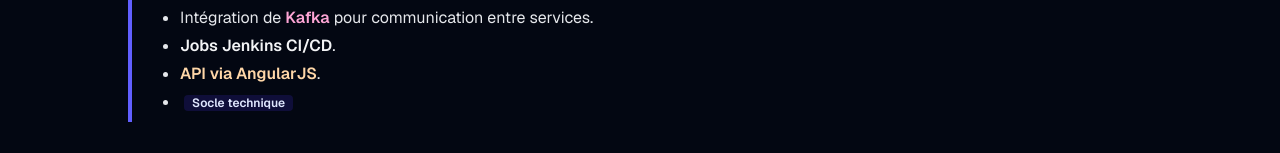
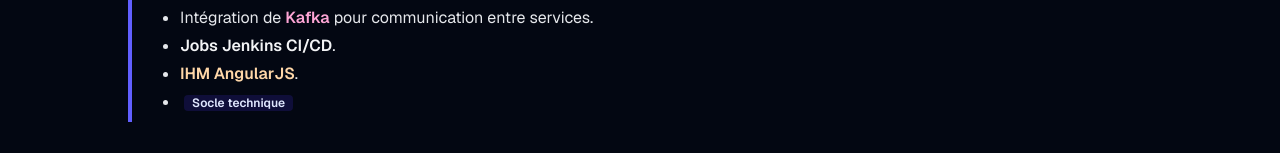
Before and after one commit to SimBienvenueHoulBoumi/porfolio-v2, a Next.js app: page / in a window 1280 px wide. Shown: the part 2128-2281 px from the top of the page. Built offline with nearby package versions, Linux system fonts and the light colour scheme.

Commit message:
correct word

```diff
--- a/src/components/Experience.tsx
+++ b/src/components/Experience.tsx
@@ -116,7 +116,7 @@
             </li>
             <li>
               <Tooltip text="Stack front AngularJS, consommation d’API REST, modals, data-table, sécurité.">
-                <span className="text-orange-200 font-semibold cursor-help">API via AngularJS</span>
+                <span className="text-orange-200 font-semibold cursor-help">IHM AngularJS</span>
               </Tooltip>.
             </li>
             <li>
```
